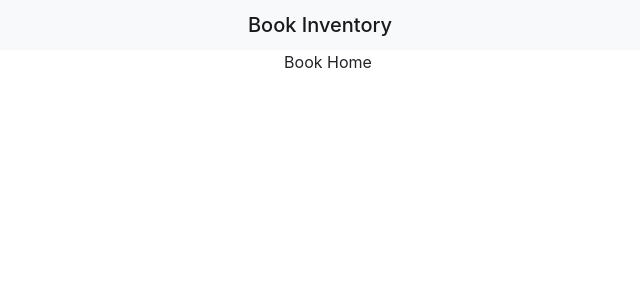
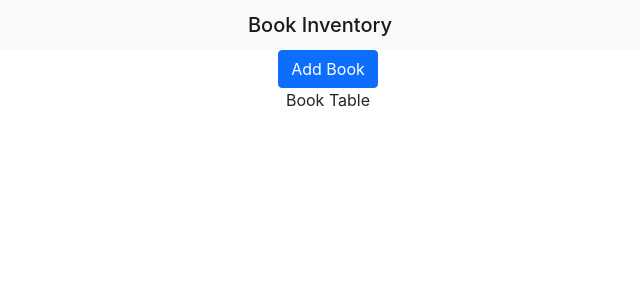
Before and after one commit to antonyprince001/Book-Client, a React (Create React App) app: page / in a window 1280 px wide. Shown: the top 300 px of the page, without its empty margins (312-952 px from the left). Built offline with nearby package versions, Linux system fonts and the light colour scheme.

Commit message:
[Antony] Add table and button to Home Component

```diff
--- /dev/null
+++ b/src/Components/BookTable.js
@@ -0,0 +1,6 @@
+const BookTable = ()=>{
+    return(
+        <div>Book Table</div>
+    )
+}
+export default BookTable;
--- a/src/Routes/Home.js
+++ b/src/Routes/Home.js
@@ -1,7 +1,10 @@
+import BookTable from "../Components/BookTable";
+
 const Home = () => {
     return (
         <div>
-            Book Home
+            <button type="button" class="btn btn-primary">Add Book</button>
+            <BookTable />
         </div>
     );
 }
```
Also changed, not shown: 1 other file (tests, documents, lock files or other folders).
